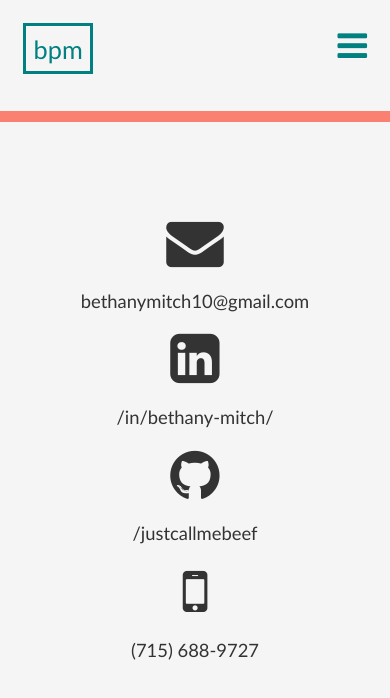
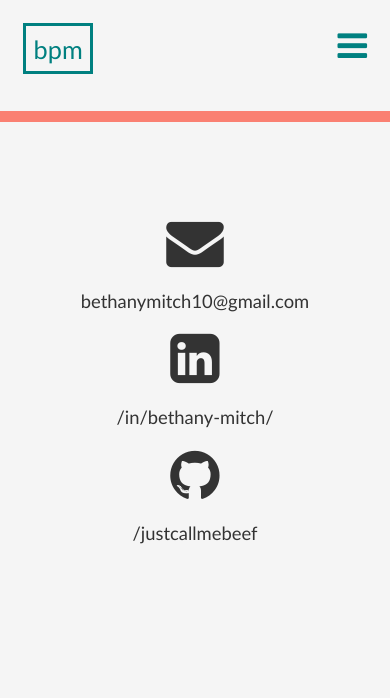
Before and after one commit to justcallmebeef/portfolio, a React (Create React App) app: page /contact in a window 390 px wide. Shown: the top 698 px of the page. Built offline with nearby package versions, Linux system fonts and the light colour scheme.

Commit message:
removed phone number from contact page and removed commented code

```diff
--- a/src/components/Contact.js
+++ b/src/components/Contact.js
@@ -5,34 +5,12 @@ import NavMobile from './NavMobile'
 const Contact = (props) => {
     return (
         <Fragment>
-            {/* <nav id="littleScreen" className="navBar">
-                <span className="navBar-toggle">
-                    <i onClick={props.navBarResponsive} id="icon" className="fa fa-bars"></i>
-                </span>
-            <p id="logo"><Link to='/' style={{ textDecoration: 'none', color: '#008080' }}>bpm</Link></p>
-            <ul className={`${props.toggleMenu ? 'mainNav' : 'mainNav-none' }`}>
-                <li><Link to='/' style={{ textDecoration: 'none', color: '#008080' }}>Projects</Link></li>
-                <li><Link to='/resume' style={{ textDecoration: 'none', color: '#008080' }}>Resume</Link></li>
-                <li><Link to='/about' style={{ textDecoration: 'none', color: '#008080' }}>About</Link></li>
-                <li className="active"><Link to='/contact' style={{ textDecoration: 'none', color: '#008080' }}>Contact</Link></li>
-            </ul>
-            </nav>
-            <nav id="bigScreen" className="navBar">
-            <p id="logo"><Link to='/' style={{ textDecoration: 'none', color: '#008080' }}>bpm</Link></p>
-            <ul className={`${props.toggleMenu ? 'mainNav' : 'mainNav-none' }`}>
-                <li><Link to='/' style={{ textDecoration: 'none', color: '#008080' }}>Projects</Link></li>
-                <li><Link to='/resume' style={{ textDecoration: 'none', color: '#008080' }}>Resume</Link></li>
-                <li><Link to='/about' style={{ textDecoration: 'none', color: '#008080' }}>About</Link></li>
-                <li className="active"><Link to='/contact' style={{ textDecoration: 'none', color: '#008080' }}>Contact</Link></li>
-            </ul>
-            </nav> */}
             <NavDesktop />
             <NavMobile toggleMenu={props.toggleMenu} navBarResponsive={props.navBarResponsive} />
             <div className="contactDiv">
             <a href= "mailto:bethanymitch10@gmail.com" rel="noopener noreferrer"><i id="bigIcon" className="fa fa-envelope"></i></a><a href= "mailto:bethanymitch10@gmail.com" rel="noopener noreferrer"><p>bethanymitch10@gmail.com</p></a>
             <a href="https://www.linkedin.com/in/bethany-mitch/" rel="noopener noreferrer" target="_blank"><i id="bigIcon" className="fa fa-linkedin-square"></i></a><a href="https://www.linkedin.com/in/bethany-mitch/" rel="noopener noreferrer" target="_blank"><p>/in/bethany-mitch/</p></a>
             <a href="https://github.com/justcallmebeef" rel="noopener noreferrer" target="_blank"><i id="bigIcon" className="fa fa-github"></i></a><a href="https://github.com/justcallmebeef" rel="noopener noreferrer" target="_blank"><p>/justcallmebeef</p></a>
-            <i id="bigIconPhone" className="fa fa-mobile"></i><p>(715) 688-9727</p>
             </div>
         </Fragment>
     )
```
